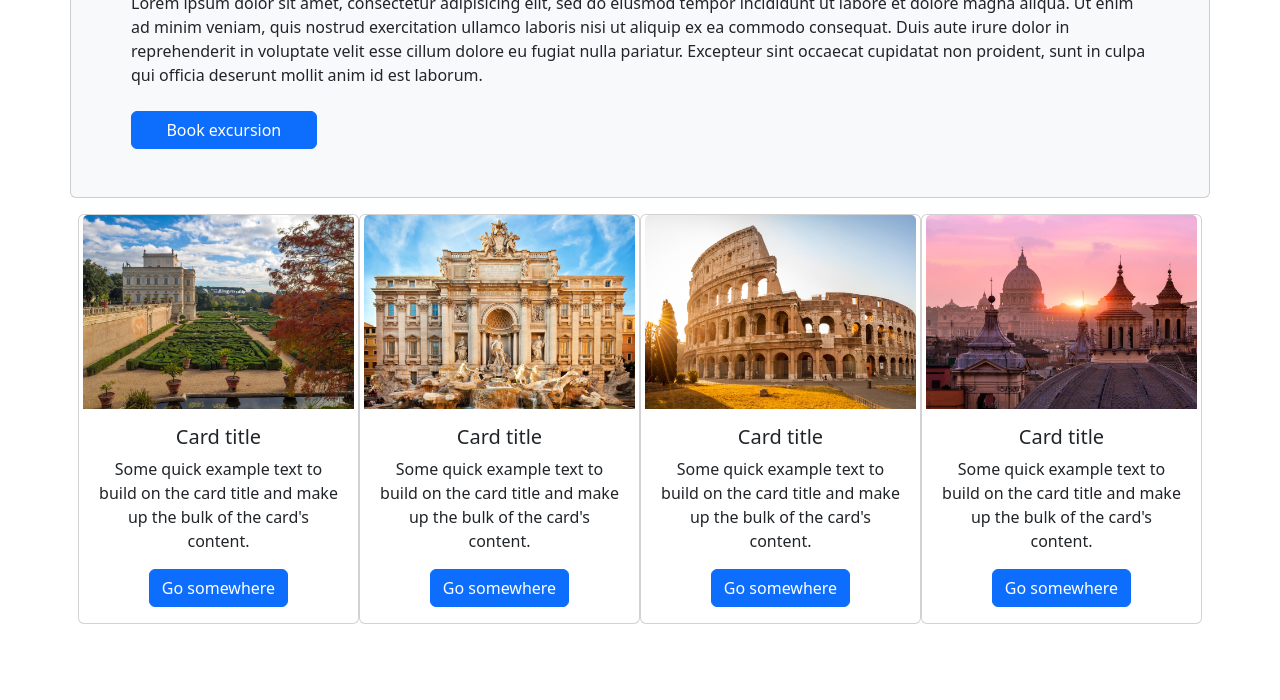
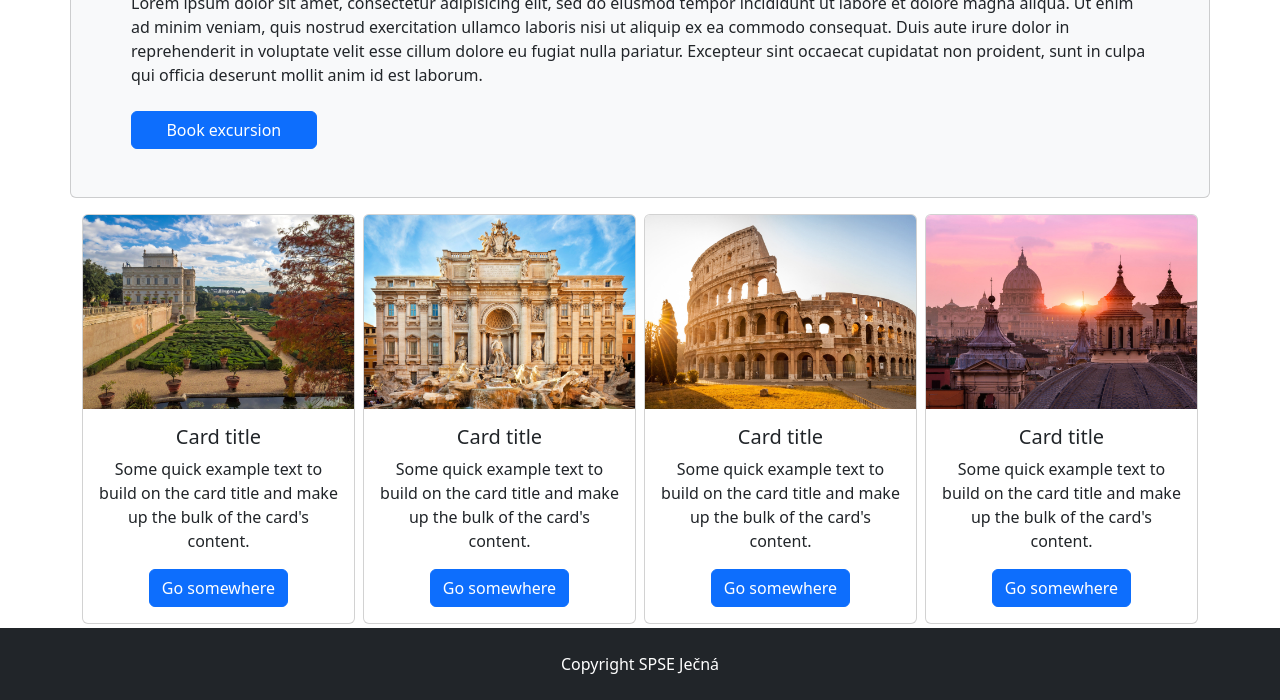
Before and after one commit to MaksymDoremi/bootstrapNoCSS2410, a plain HTML site: page index.html in a window 1280 px wide. Shown: the part 226-926 px from the top of the page. Before the commit the page ends 850 px from the top, so only its background shows below. Drawn offline with nearby package versions, Linux system fonts and the light colour scheme.

Commit message:
fix grid and add footer, finish

```diff
--- a/index.html
+++ b/index.html
@@ -97,9 +97,10 @@
 
 	</div> -->
 
-	<div class="container mt-3 text-center d-grid justify-content-around">
-		<div class="row gx-2">
-			<div class="card col-md-3 col-sm-6 col-12" >
+	<div class="container mt-3 text-center">
+		<div class="row gx-2 justify-content-between">
+			<div class="col-md-3 col-sm-6 col-12">
+				<div class="card">
 					<img src="img/1.jpg" class="card-img-top" alt="...">
 					<div class="card-body shadow-md">
 						<h5 class="card-title">Card title</h5>
@@ -107,7 +108,9 @@
 						<a href="#" class="btn btn-primary">Go somewhere</a>
 					</div>
 				</div>
-			<div class="card col-md-3 col-sm-6 col-12" >
+			</div>
+			<div class="col-md-3 col-sm-6 col-12">
+				<div class="card">
 					<img src="img/2.jpg" class="card-img-top" alt="...">
 					<div class="card-body">
 						<h5 class="card-title">Card title</h5>
@@ -115,7 +118,9 @@
 						<a href="#" class="btn btn-primary">Go somewhere</a>
 					</div>
 				</div>
-			<div class="card col-md-3 col-sm-6 col-12" >
+			</div>
+			<div class="col-md-3 col-sm-6 col-12">
+				<div class="card">
 					<img src="img/3.jpg" class="card-img-top" alt="...">
 					<div class="card-body">
 						<h5 class="card-title">Card title</h5>
@@ -123,7 +128,9 @@
 						<a href="#" class="btn btn-primary">Go somewhere</a>
 					</div>
 				</div>
-			<div class="card  col-md-3 col-sm-6 col-12" >
+			</div>
+			<div class="col-md-3 col-sm-6 col-12">
+				<div class="card">
 					<img src="img/4.jpg" class="card-img-top" alt="...">
 					<div class="card-body">
 						<h5 class="card-title">Card title</h5>
@@ -132,6 +139,15 @@
 					</div>
 				</div>
 			</div>
+
+
+
+
+		</div>
+	</div>
+
+	<div class="mt-1 p-4 bg-dark text-center text-white">
+		Copyright SPSE Ječná
 	</div>
 
 	<script src="https://cdn.jsdelivr.net/npm/bootstrap@5.2.2/dist/js/bootstrap.bundle.min.js" integrity="sha384-OERcA2EqjJCMA+/3y+gxIOqMEjwtxJY7qPCqsdltbNJuaOe923+mo//f6V8Qbsw3" crossorigin="anonymous"></script>
```
Lines whose indentation alone changed are shown as unchanged.
